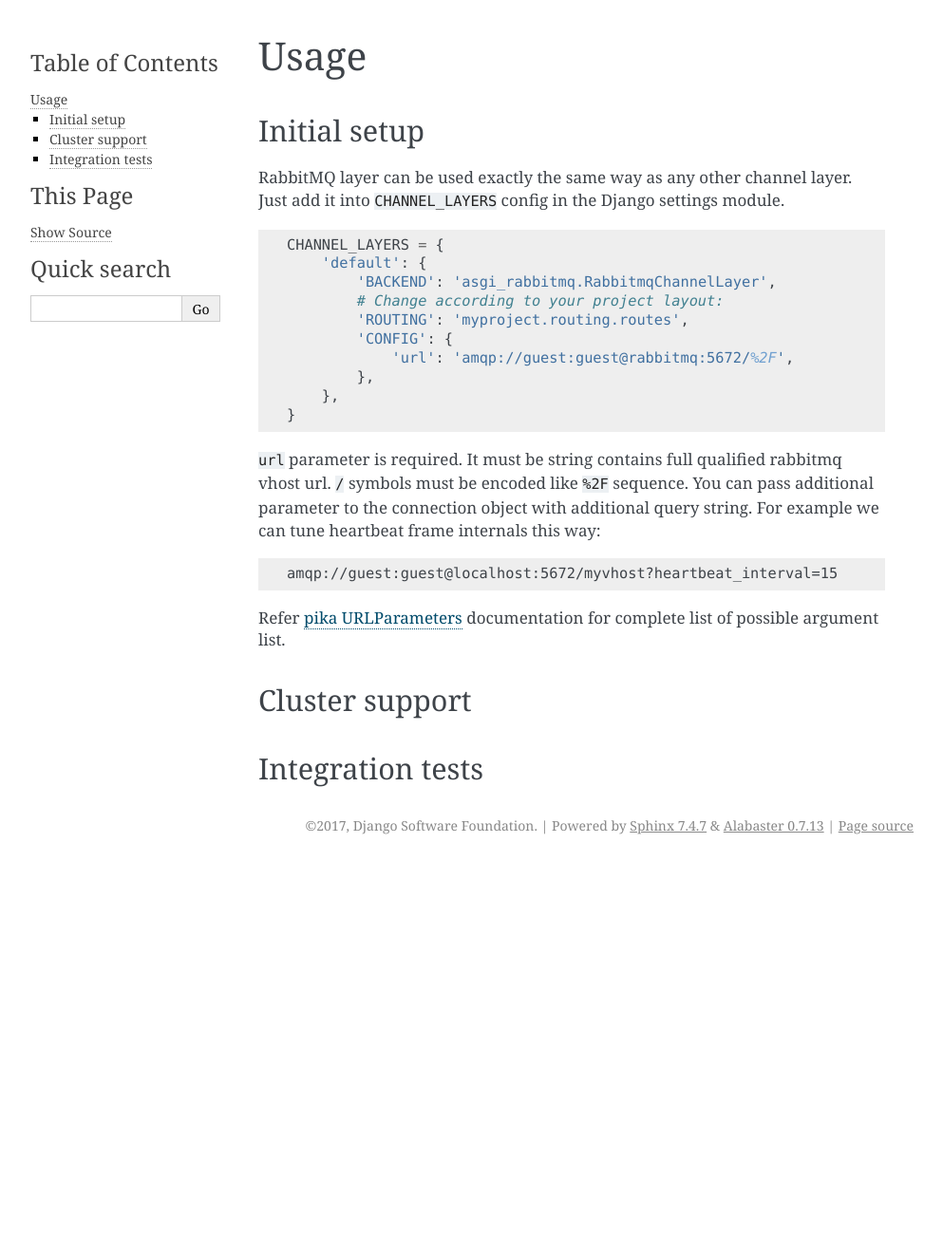
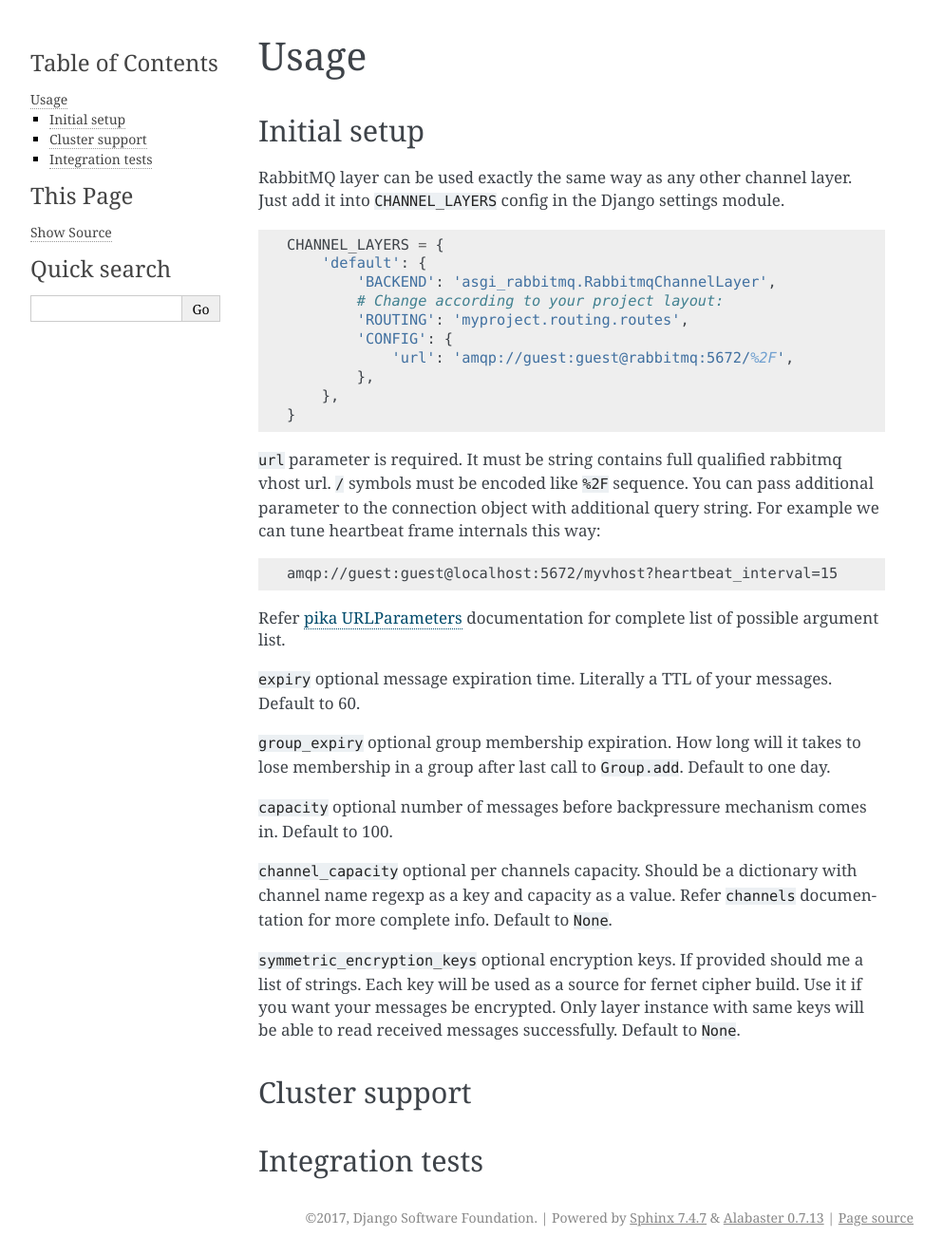
Before and after one commit to seanwu95/asgi_rabbitmq, a Sphinx documentation site: the page built from docs/usage.rst, in a window 1280 px wide. Shown: the whole page at 95% size, without its empty margins (148-1141 px from the left). Built offline with Sphinx 7.4.7, drawn with Linux system fonts in a browser that asks for light colours; pages that are not in the unit, such as notebooks, are missing from menus; before the commit the page ends 909 px from its top, so only the background shows below that.

Commit message:
Document possible layer arguments.

```diff
--- a/docs/usage.rst
+++ b/docs/usage.rst
@@ -32,6 +32,27 @@ heartbeat frame internals this way::
 Refer `pika URLParameters`_ documentation for complete list of
 possible argument list.
 
+``expiry`` optional message expiration time.  Literally a TTL of your
+messages. Default to 60.
+
+``group_expiry`` optional group membership expiration.  How long will
+it takes to lose membership in a group after last call to
+``Group.add``.  Default to one day.
+
+``capacity`` optional number of messages before backpressure mechanism
+comes in.  Default to 100.
+
+``channel_capacity`` optional per channels capacity.  Should be a
+dictionary with channel name regexp as a key and capacity as a value.
+Refer ``channels`` documentation for more complete info.  Default to
+``None``.
+
+``symmetric_encryption_keys`` optional encryption keys.  If provided
+should me a list of strings.  Each key will be used as a source for
+fernet cipher build.  Use it if you want your messages be encrypted.
+Only layer instance with same keys will be able to read received
+messages successfully.  Default to ``None``.
+
 Cluster support
 ---------------
 
```
